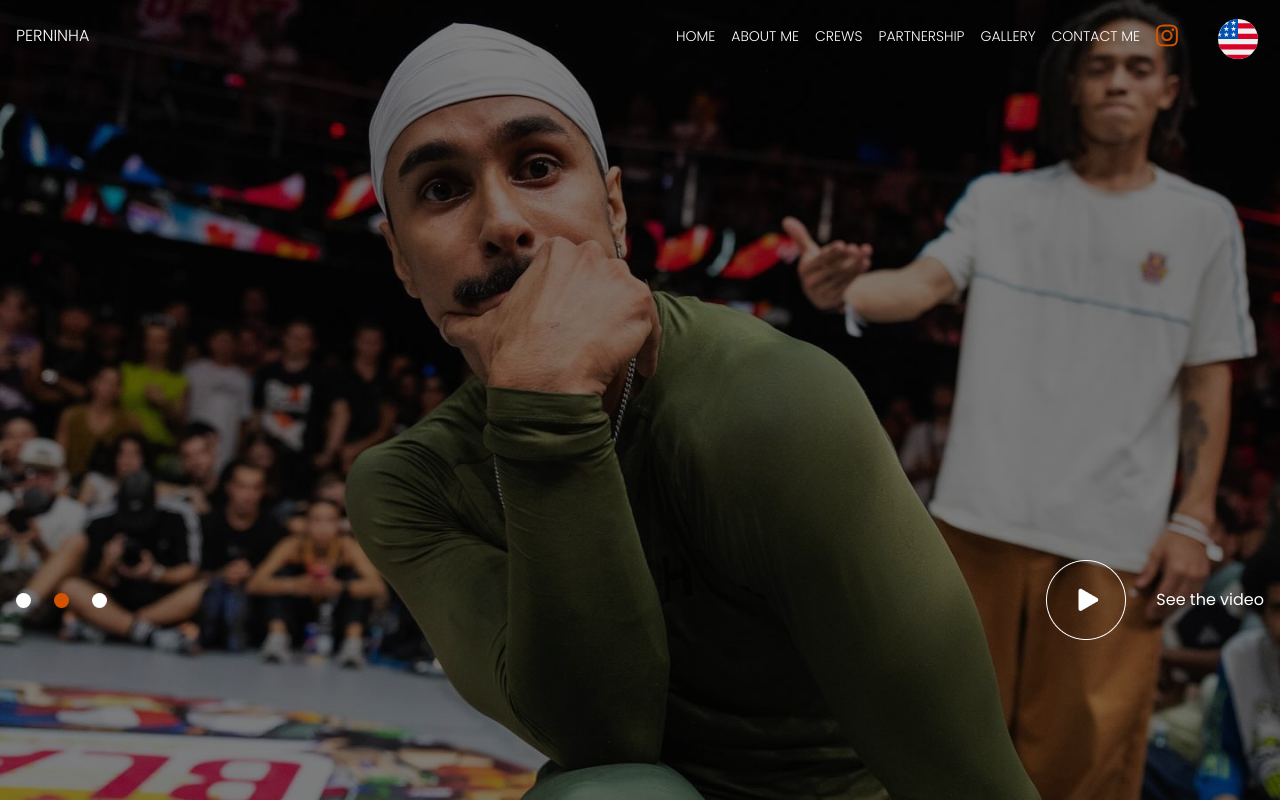
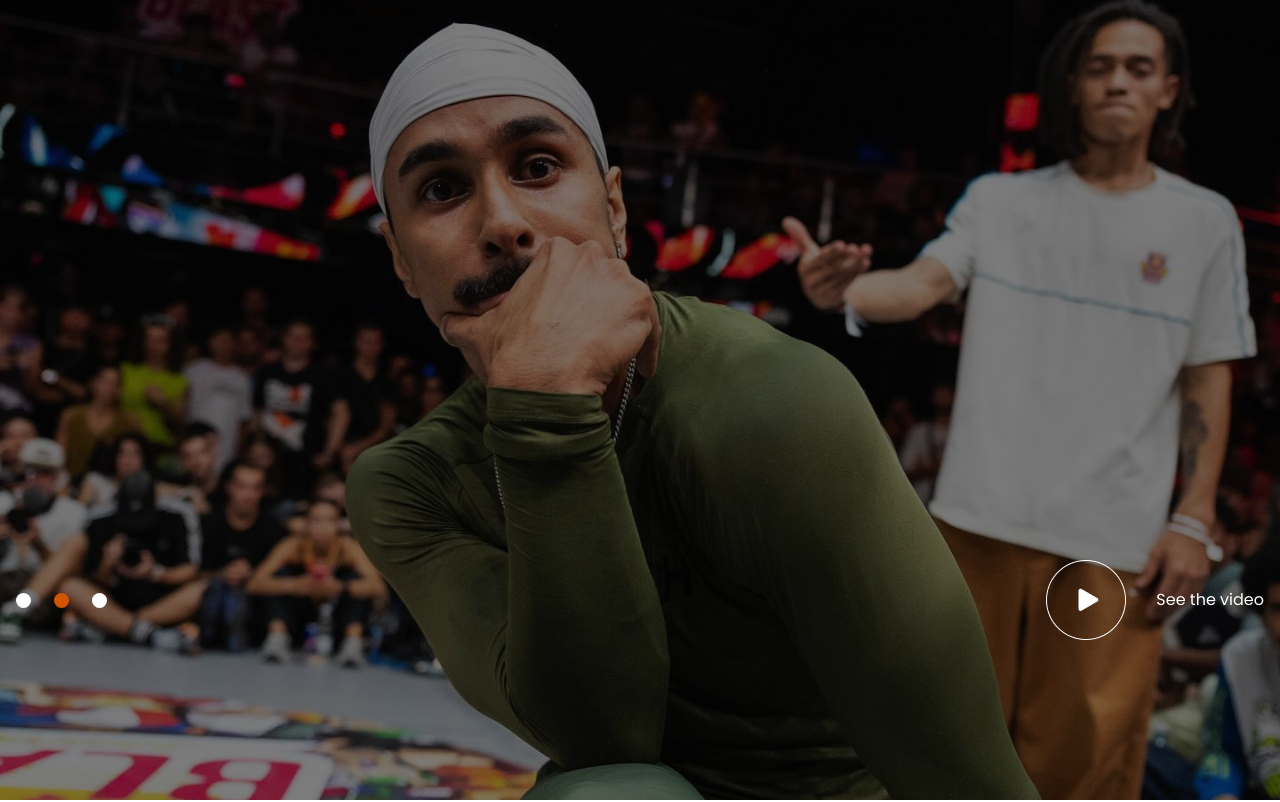
Before and after one commit to michelNice/Perninha, a React (Create React App) app: page / in a window 1280 px wide. Shown: the top 802 px of the page. Built offline with nearby package versions, Linux system fonts and the light colour scheme.

Commit message:
new update

```diff
--- a/src/App.js
+++ b/src/App.js
@@ -24,7 +24,7 @@ function App() {
     <div id='home'>
         <Background playStatus={playStatus} heroCount={heroCount}/>
 
-        < Navbar />
+
 
         <Hero
             setPlayStatus={setPlayStatus}
--- a/src/Components/Navbar/Navbar.css
+++ b/src/Components/Navbar/Navbar.css
@@ -3,7 +3,6 @@
   top: 0;
   width: 100%;
   z-index: 1000;
-
 }
 
 .nav-instagram{
```
